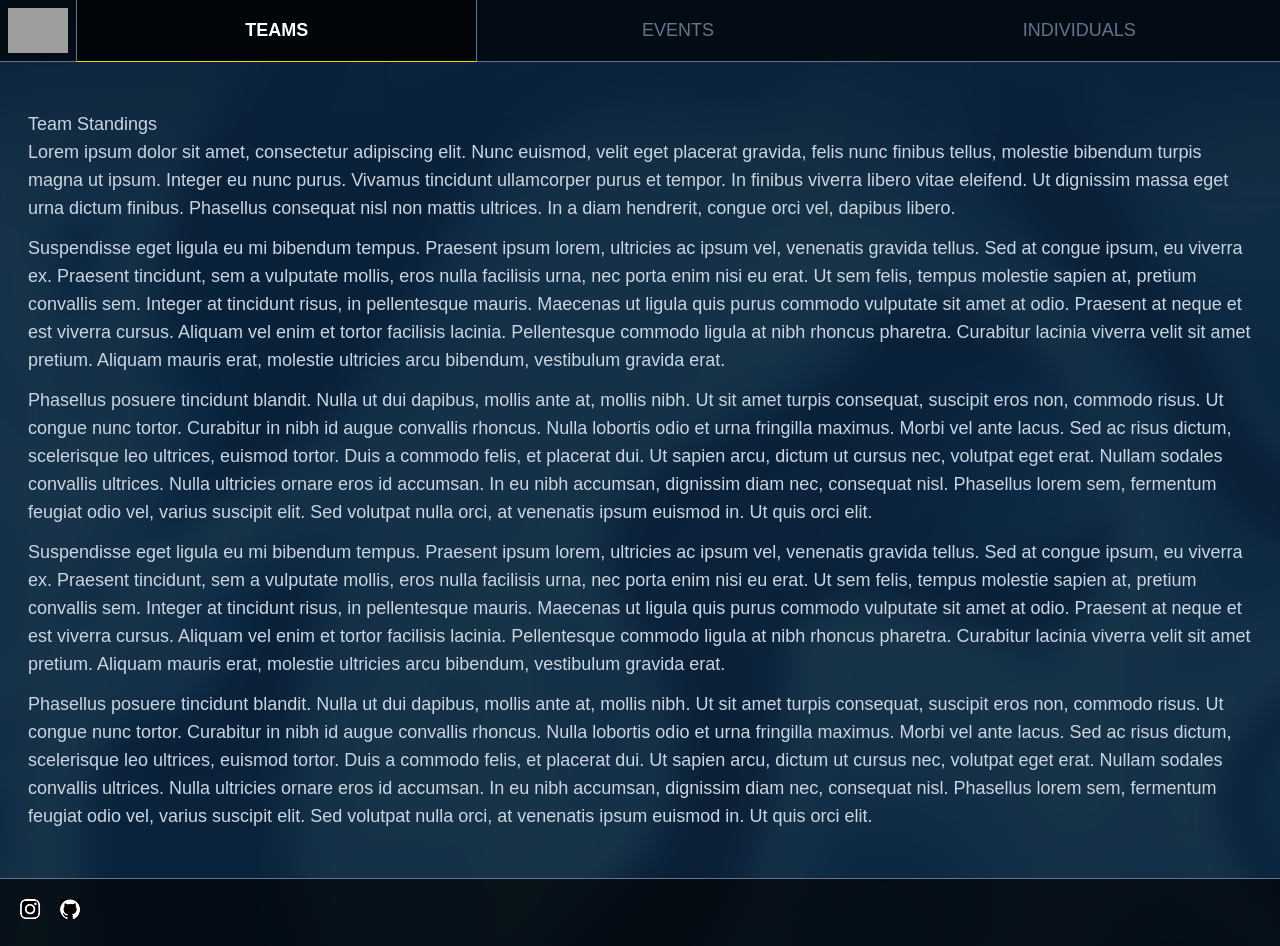
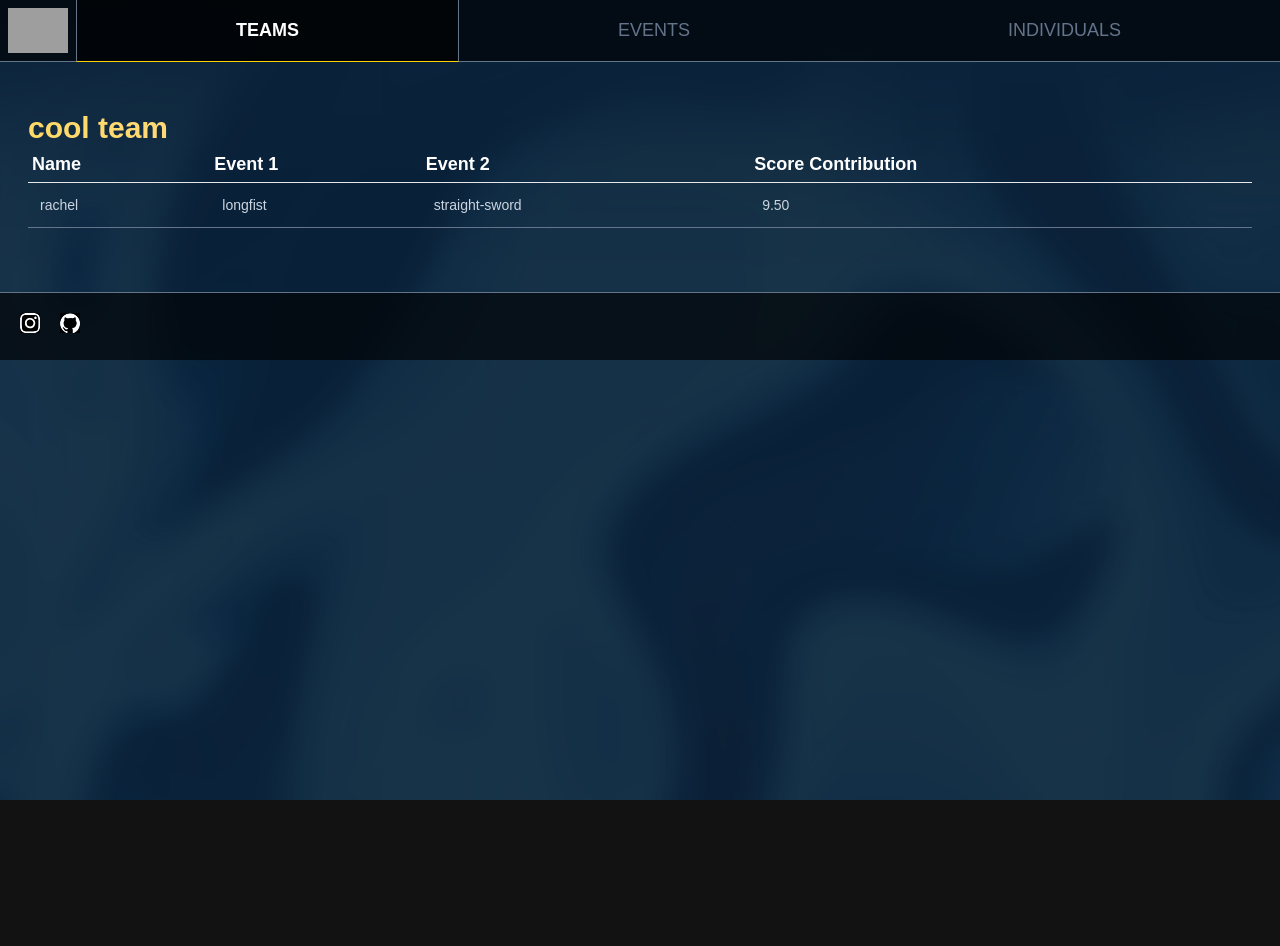
Before and after one commit to EliRodgers/SO2024, a Next.js app: page /teams in a window 1280 px wide. After the commit the page ends 800 px from the top, so only its background shows below. Built offline with nearby package versions, Linux system fonts and the light colour scheme; grey boxes are pictures that could not be loaded; a web font is replaced by a local one.

Commit message:
css adjustments, minor

```diff
--- a/app/api/data.ts
+++ b/app/api/data.ts
@@ -29,6 +29,11 @@ export const events = [
         "score 3": "3",
       },
       { name: "rachel", place: "1st", "final score": "200" },
+      {
+        name: "catrina",
+        place: "0th",
+        "final score": "500",
+      },
     ],
   },
   {
@@ -43,9 +48,17 @@ export const events = [
 
 export const teams = [
   {
-    id: "",
-    totalscore: "",
-    competitors: [],
+    id: "TEAM1",
+    totalscore: "5",
+    name: "cool team",
+    competitors: [
+      {
+        name: "rachel",
+        "event 1": "longfist ",
+        "event 2": "straight-sword",
+        "score contribution": "9.50",
+      },
+    ],
   },
 ];
 
--- a/app/components/header.tsx
+++ b/app/components/header.tsx
@@ -70,9 +70,9 @@ const Header = () => {
         </div>
       </div> */}
       {/* <div className="justify-center items-center lg:col-span-6 p-2 lg:p-5"> */}
-      <div className="text-center text-4xl tracking-wide lg:text-5xl font-bold font-grotesksc">
+      <div className="bg-gradient-to-r from-lightest-blue via-white to-lightest-blue bg-clip-text text-transparent text-center text-4xl tracking-wide lg:text-5xl font-bold font-grotesksc">
         25th Annual Collegiate Wushu Tournament
-        <div className="my-2 text-lg text-gold tracking-wide lg:text-xl font-bold italic font-grotesksc">
+        <div className="my-2 text-lg bg-gradient-to-r from-int-gold via-orange-200 to-light-gold bg-clip-text text-transparent tracking-wide lg:text-xl font-bold italic font-grotesksc">
           April 6, 2024 ⋆ Los Angeles, CA
         </div>
       </div>
--- a/app/components/navbar.tsx
+++ b/app/components/navbar.tsx
@@ -18,7 +18,7 @@ const Navbar = () => {
       <div className="bg-black bg-opacity-65 p-2 border-b border-slate-500">
         <Button />
       </div>
-      <div className="flex-auto text-sm lg:text-lg grid grid-cols-3 font-grotesk tracking text-center uppercase">
+      <div className="flex-auto text-sm lg:text-lg grid grid-flow-col font-grotesk tracking text-center uppercase">
         {navLinks.map((link) => {
           const isActive = pathname && pathname.startsWith(link.href);
           // const isHome = pathname == "/";
--- a/app/components/table.tsx
+++ b/app/components/table.tsx
@@ -34,9 +34,9 @@ const Table = ({ data, selectcolumns }: { data: any; selectcolumns: any }) => {
   return (
     <table className="w-full mb-4">
       <thead>
-        <tr className="capitalize text-xl font-grotesksc border-b">
+        <tr className="capitalize text-lg font-grotesksc border-b">
           {cols.map((head: { header: ReactNode; field: any }) => (
-            <th className="p-3 text-left">{head.header}</th>
+            <th className="p-1 text-left">{head.header}</th>
           ))}
         </tr>
       </thead>
@@ -52,8 +52,10 @@ const Table = ({ data, selectcolumns }: { data: any; selectcolumns: any }) => {
           }) => (
             <tr>
               {cols.map((col: { field: any }) => (
-                <td className="text-slate-300 p-3 border-b border-slate-500">
-                  {row[col.field as keyof typeof row]}
+                <td className="text-sm text-slate-300 p-3 border-b border-slate-500">
+                  <div className="w-fit">
+                    {row[col.field as keyof typeof row]}
+                  </div>
                 </td>
               ))}
             </tr>
@@ -61,23 +63,10 @@ const Table = ({ data, selectcolumns }: { data: any; selectcolumns: any }) => {
         )}
       </tbody>
     </table>
-    // <tbody>
-    //   {competitors.map((datum, index) => {
-    //     return (
-    //       <tr key={datum.id}>
-    //         {Object.keys(headers).map((header, index) => {
-    //           <td key={index}>
-    //             <span>{datum[header]}</span>
-    //           </td>;
-    //         })}
-    //       </tr>
-    //     );
-    //   })}
-    // </tbody>
   );
 };
 
 export default Table;
 
-//spread operator
+//spread operator...
 //map function
--- a/app/events/page.tsx
+++ b/app/events/page.tsx
@@ -8,14 +8,16 @@ export const metadata: Metadata = {
 
 const Event = () => {
   // console.log(events);
+  const mycolumns = ["name", "place", "final score"];
   return (
     <div className="lg:text-lg animate-fade container lg:py-2 px-7 my-3 lg:my-10 overflow-hidden">
       {events.map((event) => (
         <>
-          <div className="font-grotesksc text-3xl font-bold">{event.name}</div>
-          <div className="overflow-scroll">
-            <Table data={event.competitors} selectcolumns={undefined} />
+          {/* <div className="font-grotesksc text-3xl font-bold text-gold mix-blend-screen"> */}
+          <div className="font-grotesksc text-3xl bg-gradient-to-r from-light-gold via-orange-200 to-int-gold bg-clip-text text-transparent font-bold">
+            {event.name}
           </div>
+          <Table data={event.competitors} selectcolumns={mycolumns} />
         </>
       ))}
     </div>
--- a/app/globals.css
+++ b/app/globals.css
@@ -6,7 +6,7 @@
 :root {
     color-scheme: dark;
     background-image: url('/sitebackground.png');
-    scroll-behavior: smooth;
+    scroll-behavior: smo;
 }
 
 /* background-color: #021824; */
--- a/app/teams/page.tsx
+++ b/app/teams/page.tsx
@@ -1,5 +1,7 @@
 import { Metadata } from "next";
 import Link from "next/link";
+import { teams } from "../api/data";
+import Table from "../components/table";
 
 export const metadata: Metadata = {
   title: "Team Standings",
@@ -7,67 +9,15 @@ export const metadata: Metadata = {
 
 export default function Team() {
   return (
-    // <div id="team" className="scroll-mt-96">
-    <div className="text-slate-300 lg:text-lg animate-fade container lg:py-2 px-7 my-3 lg:my-10 overflow-hidden">
-      <>
-        Team Standings
-        <br></br>Lorem ipsum dolor sit amet, consectetur adipiscing elit. Nunc
-        euismod, velit eget placerat gravida, felis nunc finibus tellus,
-        molestie bibendum turpis magna ut ipsum. Integer eu nunc purus. Vivamus
-        tincidunt ullamcorper purus et tempor. In finibus viverra libero vitae
-        eleifend. Ut dignissim massa eget urna dictum finibus. Phasellus
-        consequat nisl non mattis ultrices. In a diam hendrerit, congue orci
-        vel, dapibus libero.
-        <div className="h-3"></div>
-        Suspendisse eget ligula eu mi bibendum tempus. Praesent ipsum lorem,
-        ultricies ac ipsum vel, venenatis gravida tellus. Sed at congue ipsum,
-        eu viverra ex. Praesent tincidunt, sem a vulputate mollis, eros nulla
-        facilisis urna, nec porta enim nisi eu erat. Ut sem felis, tempus
-        molestie sapien at, pretium convallis sem. Integer at tincidunt risus,
-        in pellentesque mauris. Maecenas ut ligula quis purus commodo vulputate
-        sit amet at odio. Praesent at neque et est viverra cursus. Aliquam vel
-        enim et tortor facilisis lacinia. Pellentesque commodo ligula at nibh
-        rhoncus pharetra. Curabitur lacinia viverra velit sit amet pretium.
-        Aliquam mauris erat, molestie ultricies arcu bibendum, vestibulum
-        gravida erat.
-        <div className="h-3"></div>
-        Phasellus posuere tincidunt blandit. Nulla ut dui dapibus, mollis ante
-        at, mollis nibh. Ut sit amet turpis consequat, suscipit eros non,
-        commodo risus. Ut congue nunc tortor. Curabitur in nibh id augue
-        convallis rhoncus. Nulla lobortis odio et urna fringilla maximus. Morbi
-        vel ante lacus. Sed ac risus dictum, scelerisque leo ultrices, euismod
-        tortor. Duis a commodo felis, et placerat dui. Ut sapien arcu, dictum ut
-        cursus nec, volutpat eget erat. Nullam sodales convallis ultrices. Nulla
-        ultricies ornare eros id accumsan. In eu nibh accumsan, dignissim diam
-        nec, consequat nisl. Phasellus lorem sem, fermentum feugiat odio vel,
-        varius suscipit elit. Sed volutpat nulla orci, at venenatis ipsum
-        euismod in. Ut quis orci elit.
-        <div className="h-3"></div>
-        Suspendisse eget ligula eu mi bibendum tempus. Praesent ipsum lorem,
-        ultricies ac ipsum vel, venenatis gravida tellus. Sed at congue ipsum,
-        eu viverra ex. Praesent tincidunt, sem a vulputate mollis, eros nulla
-        facilisis urna, nec porta enim nisi eu erat. Ut sem felis, tempus
-        molestie sapien at, pretium convallis sem. Integer at tincidunt risus,
-        in pellentesque mauris. Maecenas ut ligula quis purus commodo vulputate
-        sit amet at odio. Praesent at neque et est viverra cursus. Aliquam vel
-        enim et tortor facilisis lacinia. Pellentesque commodo ligula at nibh
-        rhoncus pharetra. Curabitur lacinia viverra velit sit amet pretium.
-        Aliquam mauris erat, molestie ultricies arcu bibendum, vestibulum
-        gravida erat.
-        <div className="h-3"></div>
-        Phasellus posuere tincidunt blandit. Nulla ut dui dapibus, mollis ante
-        at, mollis nibh. Ut sit amet turpis consequat, suscipit eros non,
-        commodo risus. Ut congue nunc tortor. Curabitur in nibh id augue
-        convallis rhoncus. Nulla lobortis odio et urna fringilla maximus. Morbi
-        vel ante lacus. Sed ac risus dictum, scelerisque leo ultrices, euismod
-        tortor. Duis a commodo felis, et placerat dui. Ut sapien arcu, dictum ut
-        cursus nec, volutpat eget erat. Nullam sodales convallis ultrices. Nulla
-        ultricies ornare eros id accumsan. In eu nibh accumsan, dignissim diam
-        nec, consequat nisl. Phasellus lorem sem, fermentum feugiat odio vel,
-        varius suscipit elit. Sed volutpat nulla orci, at venenatis ipsum
-        euismod in. Ut quis orci elit.
-      </>
+    <div className="lg:text-lg animate-fade container lg:py-2 px-7 my-3 lg:my-10 overflow-hidden">
+      {teams.map((team) => (
+        <>
+          <div className="font-grotesksc text-3xl bg-gradient-to-r from-light-gold via-orange-200 to-int-gold bg-clip-text text-transparent font-bold">
+            {team.name}
+          </div>
+          <Table data={team.competitors} selectcolumns={undefined} />
+        </>
+      ))}
     </div>
-    // </div>
   );
 }
--- a/tailwind.config.js
+++ b/tailwind.config.js
@@ -16,6 +16,22 @@ module.exports = {
       grotesksc: ["niveau-grotesk-small-caps", "sans-serif"],
     },
     extend: {
+      animation: {
+        text: "text 5s ease infinite",
+      },
+      keyframes: {
+        text: {
+          "0%, 100%": {
+            "background-size": "200% 200%",
+            "background-position": "left center",
+          },
+          "50%": {
+            "background-size": "200% 200%",
+            "background-position": "right center",
+          },
+        },
+      },
+
       scrollMargin: {
         96: "12rem",
       },
@@ -26,6 +42,9 @@ module.exports = {
         "lighter-blue": "#8BB8E8",
         "lightest-blue": "#DAEBFE",
         gold: "#FFD100",
+        "light-gold": "#ffda66",
+        "int-gold": "#ffd858",
+        "light-orange": "#ffa75e",
       },
       borderWidth: {
         2: "2px",
```
Also changed, not shown: app/layout.tsx (+0 -16 lines).
